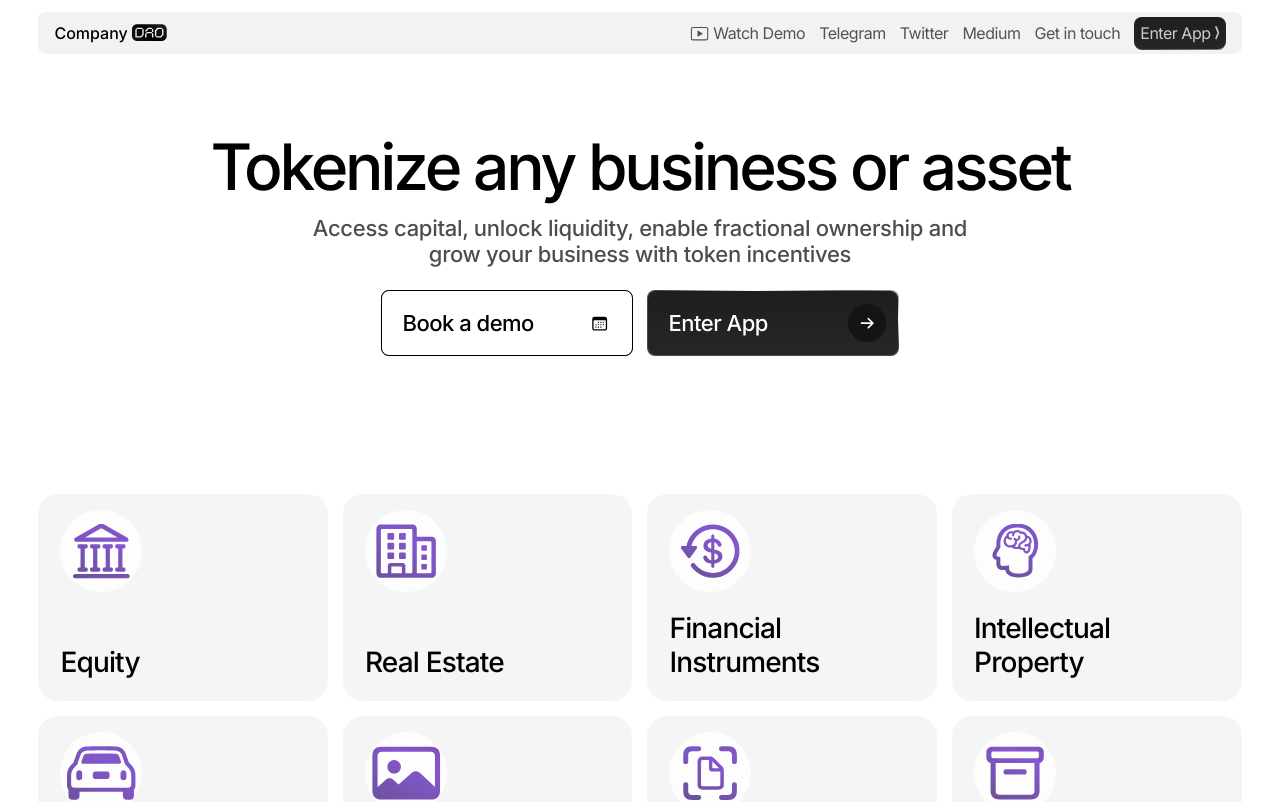
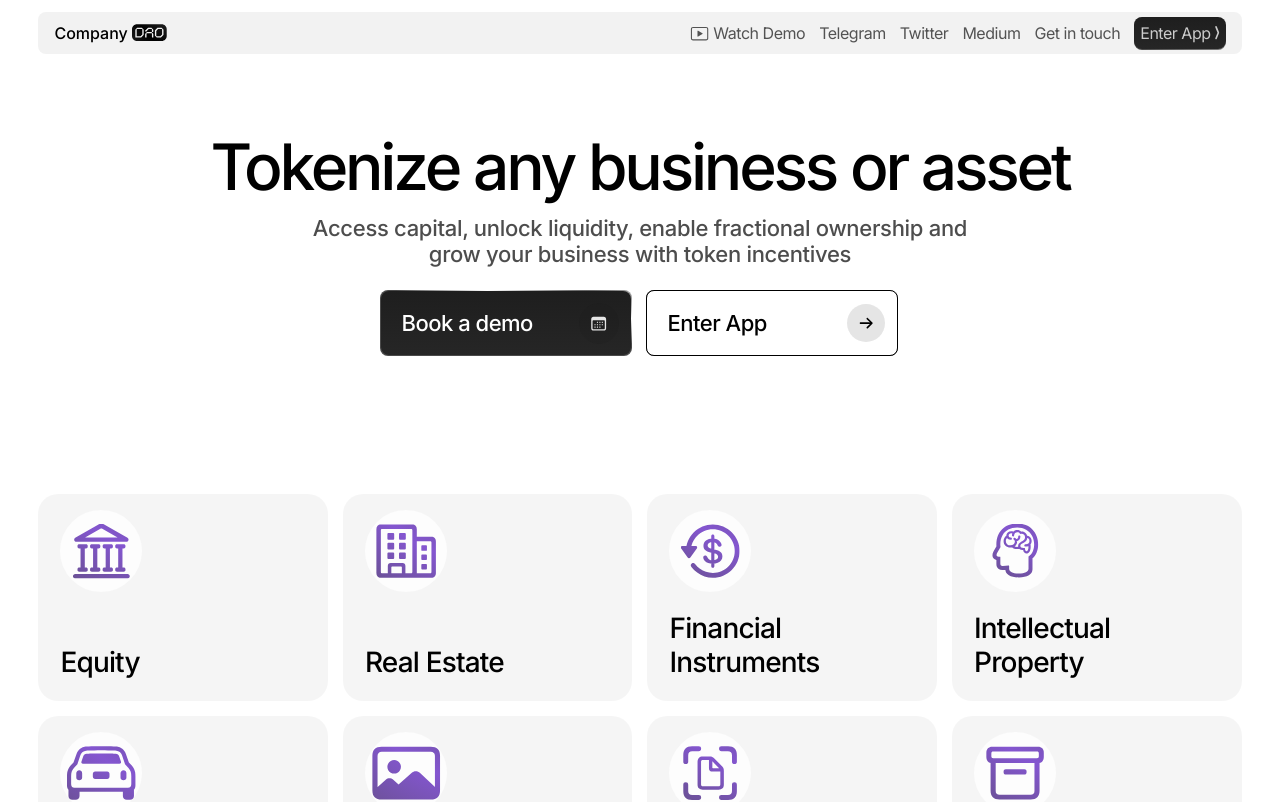
Before and after one commit to DiOnEasy/-ompany-dao, a React (Create React App) app: page / in a window 1280 px wide. Shown: the top 802 px of the page. Built offline with nearby package versions, Linux system fonts and the light colour scheme.

Commit message:
swaped button styles

```diff
--- a/src/components/footer/Footer.module.css
+++ b/src/components/footer/Footer.module.css
@@ -42,8 +42,6 @@
 }
 
 .contacts__text .phone__number {
-
-
     font-size: 12px;
     font-weight: 400;
     line-height: 17px;
--- a/src/components/header/header-content/HeaderContent.module.css
+++ b/src/components/header/header-content/HeaderContent.module.css
@@ -64,7 +64,7 @@
 }
 
 .button a span:last-child{
-    background: #141414;
+    background: #1414141c;
     display: flex;
     align-items: center;
     justify-content: center;
@@ -82,9 +82,6 @@
     color: #000000;
 }
 
-.button .demo__link span:last-child{
-background: transparent;
-}
 
 @media (max-width: 768px) {
     .title{
--- a/src/components/header/header-content/HeaderContent.tsx
+++ b/src/components/header/header-content/HeaderContent.tsx
@@ -12,19 +12,19 @@ export const HeaderContent = () => {
           your business with token incentives
         </div>
         <div className={s.buttons}>
-          <div className={`${s.button} ${s.button__white}`}>
-            <a className={s.demo__link} href="">
+          <div className={s.button}>
+            <a  href="">
               <span>Book a demo</span>
               <span>
-                <img src="/img/calendar-black.svg" alt="" />
+                <img src="/img/calendar.svg" alt="" />
               </span>
             </a>
           </div>
-          <div className={s.button}>
+          <div className={`${s.button} ${s.button__white}`}>
             <a href="">
               <span>Enter App</span>
-              <span>
-                <img src="/img/arrow-right.svg" alt="" />
+              <span >
+                <img src="/img/arrow-right-black.svg" alt="" />
               </span>
             </a>
           </div>
```
Also changed, not shown: public/img/arrow-right-black.svg (added).
